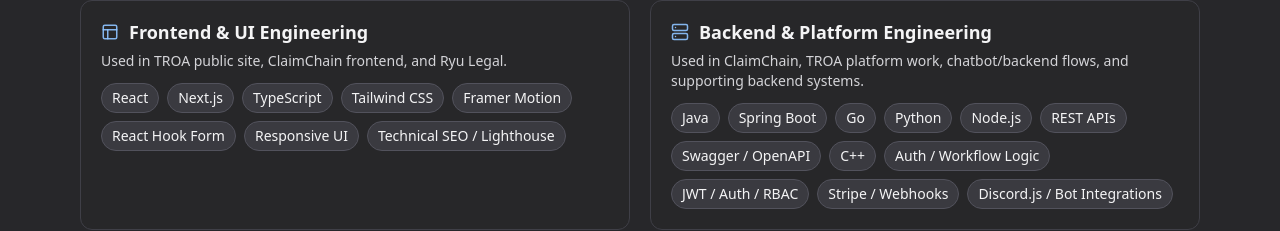
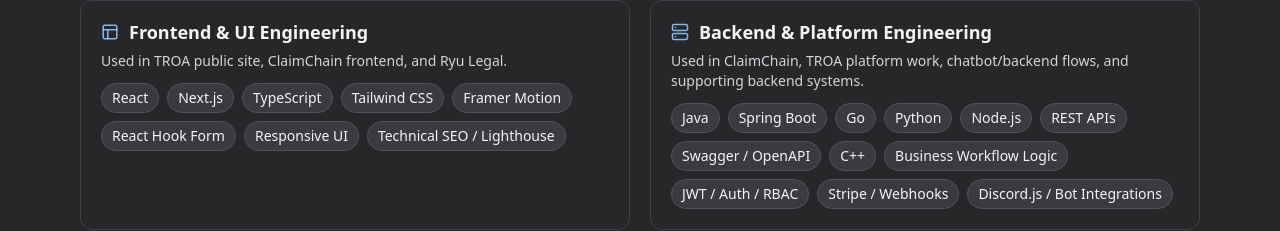
Before and after one commit to edwardsong08/final-profile, a Next.js app: page / in a window 1280 px wide. Shown: the part 2148-2379 px from the top of the page. Built offline with nearby package versions, Linux system fonts and the light colour scheme.

Commit message:
update redundancy auth in skill section

```diff
--- a/src/components/Skills.tsx
+++ b/src/components/Skills.tsx
@@ -38,7 +38,7 @@ const skillCategories: SkillCategory[] = [
       'REST APIs',
       'Swagger / OpenAPI',
       'C++',
-      'Auth / Workflow Logic',
+      'Business Workflow Logic',
       'JWT / Auth / RBAC',
       'Stripe / Webhooks',
       'Discord.js / Bot Integrations',
```
